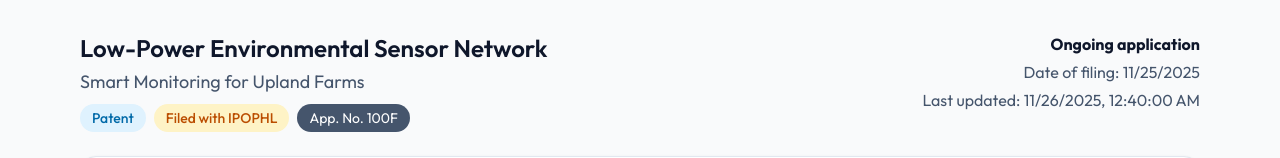
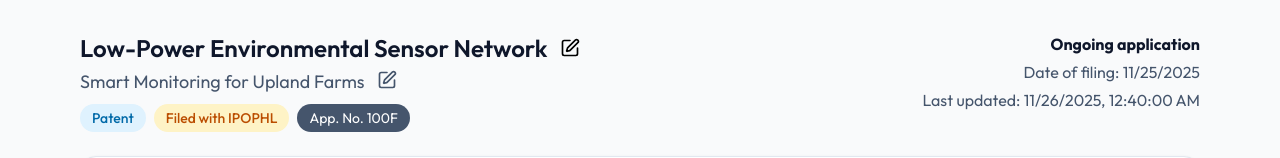
Before and after one commit to jrolana/iris, a Next.js app in the folder code/: page /admin-view-app in a window 1280 px wide. Shown: the top 158 px of the page. Built offline with nearby package versions, Linux system fonts and the light colour scheme.

Commit message:
feat(view application): edit buttons for application and project titles on admin screen

```diff
--- a/code/package.json
+++ b/code/package.json
@@ -26,6 +26,7 @@
     "autoprefixer": "^10.4.22",
     "clsx": "^2.1.1",
     "flatpickr": "^4.6.13",
+    "lucide-react": "^0.555.0",
     "next": "16.0.3",
     "react": "^19.2.0",
     "react-apexcharts": "^1.8.0",
--- a/code/src/components/application/ApplicationView.tsx
+++ b/code/src/components/application/ApplicationView.tsx
@@ -17,6 +17,7 @@ import { IprStatus } from '@/lib/types/status';
 import InformationPanel from './InformationPanel';
 
 import StatusUpdateModal from '@/components/application/StatusUpdateModal';
+import { SquarePen } from "lucide-react"
 
 export type ApplicationViewMode = 'applicant' | 'admin';
 
@@ -154,13 +155,27 @@ function ApplicationView(props: ApplicationViewProps){
         <div className="mx-auto max-w-6xl px-4 py-8 space-y-6">
             <header className="flex flex-col gap-3 sm:flex-row sm:items-start sm:justify-between">
                 <div className="min-w-0">
+                <div className='flex flex-row gap-3 items-center'>
                     <h1 className="text-lg font-semibold text-slate-900 sm:text-2xl">
                         {application.ipTitle}
                     </h1>
+                    {isAdmin &&
+                        <button onClick={()=>{}}>
+                            <SquarePen size={20} />
+                        </button>
+                    }
+                </div>
                 {application.projectTitle && (
+                    <div className='flex flex-row gap-3 items-center'>
                         <p className="mt-1 text-lg text-slate-600">
                             {application.projectTitle}
                         </p>
+                        {isAdmin &&
+                            <button onClick={()=>{}}>
+                                <SquarePen size={20} className='text-slate-600'/>
+                            </button>
+                        }
+                    </div>
                 )}
                 <div className="mt-2 flex flex-wrap items-center gap-2 text-sm">
                     <span className="rounded-full bg-sky-100 px-3 py-1 font-medium text-sky-700">
```
Also changed, not shown: 1 other file (tests, documents, lock files or other folders). Lines whose indentation alone changed are shown as unchanged.
